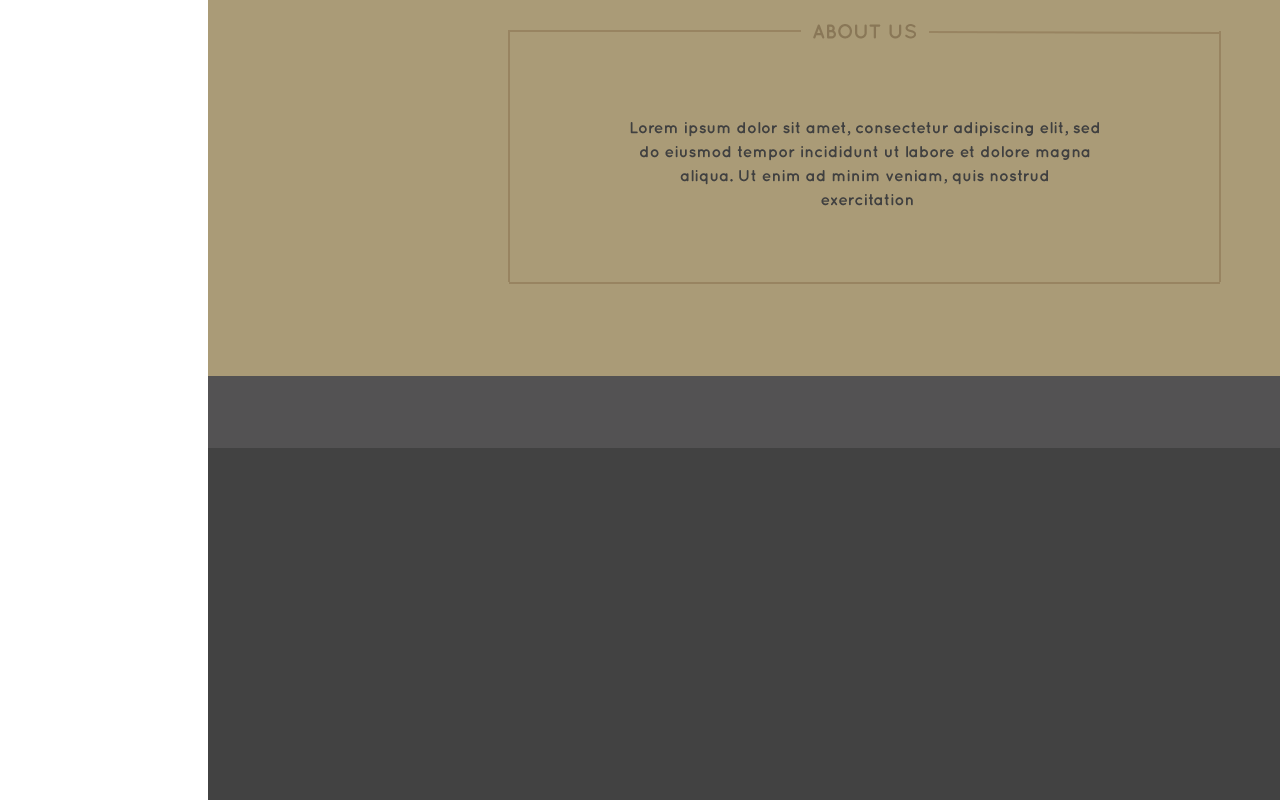
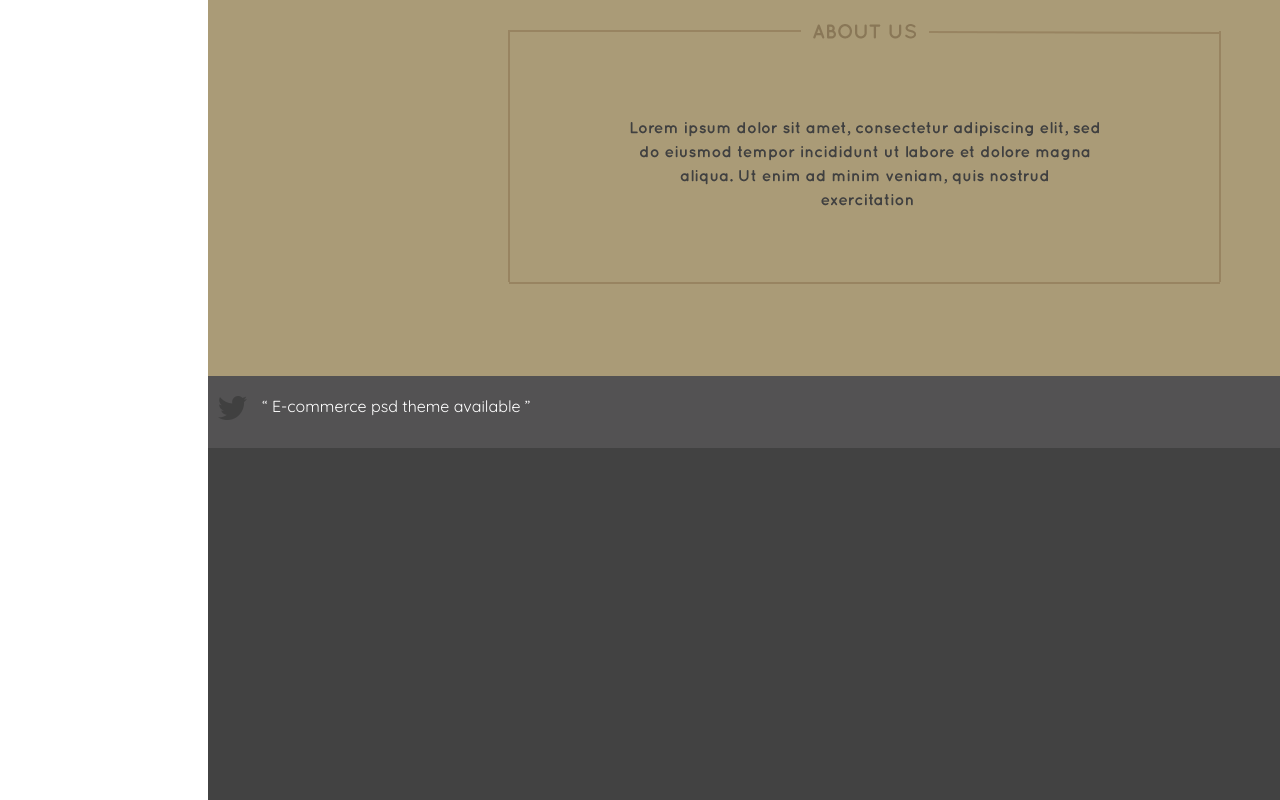
Before and after one commit to DenisS10/internetshopPSDpr, a plain HTML site: page index.html in a window 1280 px wide. Shown: the part 2445-3245 px from the top of the page. Drawn offline with Linux system fonts and the light colour scheme.

Commit message:
1/2 footer ready

```diff
--- a/css/style.css
+++ b/css/style.css
@@ -472,6 +472,17 @@ body{
     background-color: #535253;
     float: left;/*424242*/
 }
+#Ecom{
+    margin-left:15px;
+    margin-top: 20px;
+    color:#ffffff;
+    float: left;
+}
+#twitterPa{
+    float: left;
+    margin-top: 20px;
+    margin-left: 10px;
+}
 .endBackground{
     height: 352px;
     width: 1280px;
--- a/index.html
+++ b/index.html
@@ -118,7 +118,8 @@
 </div>
 <div class="footer">
   <div class="backgroundFooter">
-
+    <!--<p id="Ecom"><img id="twitterPa" src="./images/footer/fa-twitter.png" href="https://twitter.com"> &nbsp;&nbsp;“ E-commerce psd theme available ”</p>-->
+     <div><img id="twitterPa" src="./images/footer/fa-twitter.png" href="https://twitter.com"></div><div id="Ecom"> “ E-commerce psd theme available ”</div>
   </div>
   <div class="endBackground"></div>
 </div>
```
Also changed, not shown: images/footer/fa-twitter.png (added).
